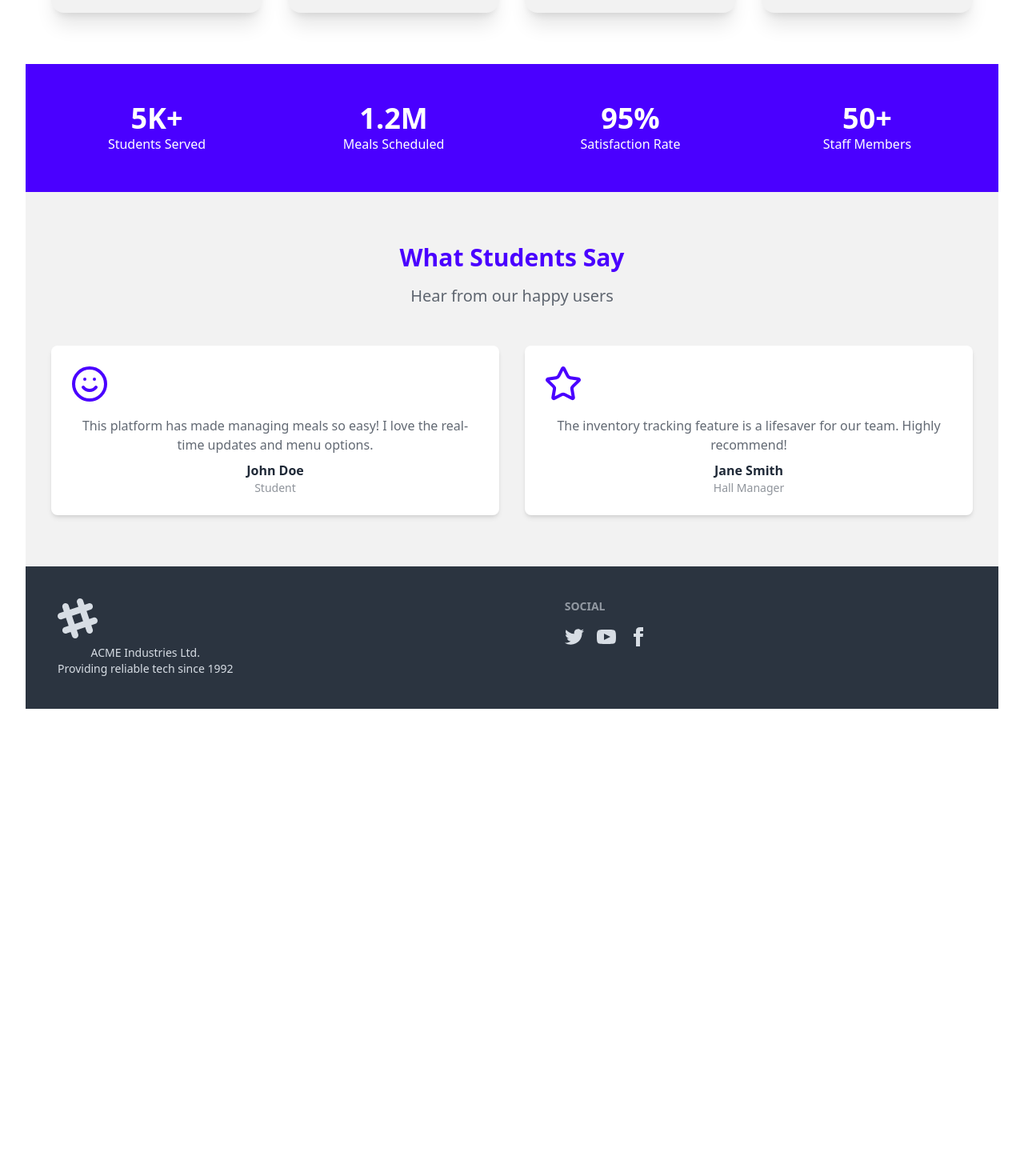
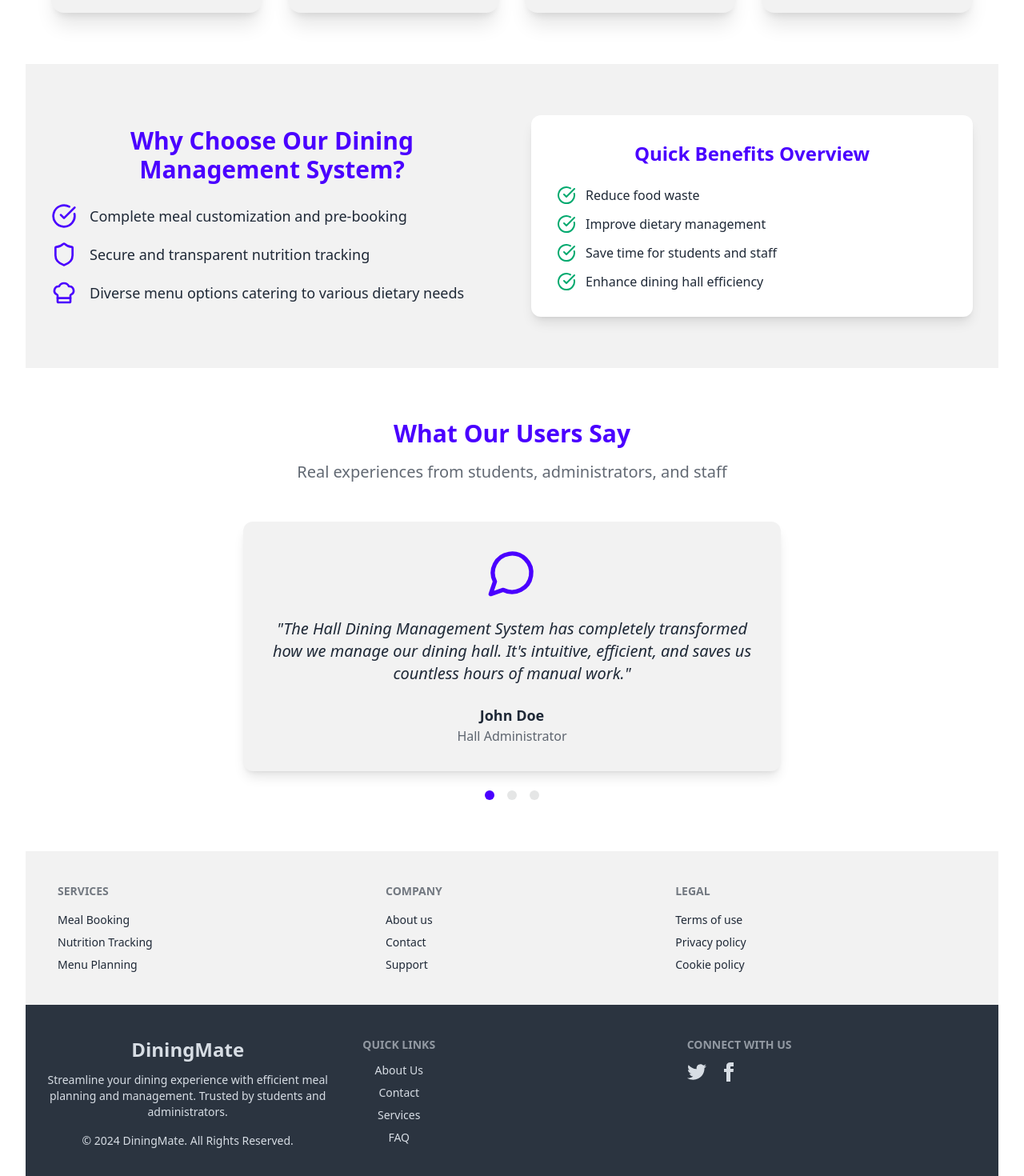
Before and after one commit to nafis200/hall-dining-management-system-fronted, a React (Vite) app: page / in a window 1280 px wide. Shown: the part 1280-2750 px from the top of the page at 80% size. Before the commit the page ends 2198 px from the top, so only its background shows below. Built offline with nearby package versions, Linux system fonts and the light colour scheme; no server answers.

Commit message:
footer added

```diff
--- a/src/Home/Home.jsx
+++ b/src/Home/Home.jsx
@@ -1,19 +1,40 @@
-import React from 'react';
-import { Clock, Users, Utensils, Calendar, Star, Smile } from 'lucide-react';
+import React, { useState } from 'react';
+import { Clock, Users, Utensils, Calendar, CheckCircle, Shield, ChefHat, MessageCircle } from 'lucide-react';
 
 const Home = () => {
+    const [activeTestimonial, setActiveTestimonial] = useState(0);
+
+    const testimonials = [
+        {
+            quote: "The Hall Dining Management System has completely transformed how we manage our dining hall. It's intuitive, efficient, and saves us countless hours of manual work.",
+            name: "John Doe",
+            role: "Hall Administrator"
+        },
+        {
+            quote: "As a student, I love being able to plan my meals in advance and track my nutrition. It's like having a personal nutritionist and meal planner!",
+            name: "Emily Smith",
+            role: "Student"
+        },
+        {
+            quote: "The real-time tracking and menu management features are game-changers. No more waiting in long lines or wondering what's for lunch.",
+            name: "Michael Brown",
+            role: "Dining Hall Staff"
+        }
+    ];
+
     return (
         <div className="min-h-screen bg-base-100 flex flex-col">
-            {/* Hero Section */}
-            <div className="hero min-h-[calc(100vh-4rem)] bg-[url('https://i.postimg.cc/HLpfYC5h/pexels-pixabay-262978.jpg')] bg-cover">
-                <div className="hero-overlay bg-opacity-50"></div>
-                <div className="hero-content text-center text-white">
+            {/* Hero Section with Background Image */}
+            <div className="hero min-h-[calc(100vh-4rem)] bg-[url('https://i.postimg.cc/HLpfYC5h/pexels-pixabay-262978.jpg')] bg-cover bg-center relative">
+                <div className="absolute inset-0 bg-black opacity-50"></div>
+                <div className="hero-content text-center relative z-10">
                     <div className="max-w-2xl">
-                        <h1 className="text-5xl font-bold mb-6 text-primary">
+                        <h1 className="text-5xl font-bold mb-6 text-white">
                             Streamline Your Dining Experience
                         </h1>
-                        <p className="text-xl mb-8">
-                            Effortlessly manage meals, track nutrition, and enjoy hassle-free dining in your hall with our comprehensive management system.
+                        <p className="text-xl mb-8 text-white">
+                            Effortlessly manage meals, track nutrition, and enjoy hassle-free dining
+                            in your hall with our comprehensive management system.
                         </p>
                         <div className="flex justify-center gap-4">
                             <button className="btn btn-primary">Get Started</button>
@@ -23,7 +44,7 @@ const Home = () => {
                 </div>
             </div>
 
-            {/* Features Section */}
+            {/* Key Features Section */}
             <div className="bg-base-100 py-16 px-4">
                 <div className="text-center mb-12">
                     <h2 className="text-3xl font-bold text-primary mb-4">
@@ -35,66 +56,107 @@ const Home = () => {
                 </div>
 
                 <div className="grid md:grid-cols-4 gap-8 max-w-6xl mx-auto">
-                    {/* Feature Cards */}
-                    <FeatureCard
-                        icon={<Utensils className="text-primary w-12 h-12 mb-4" />}
-                        title="Meal Planning"
-                        description="Customize and schedule your meals in advance"
-                    />
-                    <FeatureCard
-                        icon={<Clock className="text-primary w-12 h-12 mb-4" />}
-                        title="Real-time Tracking"
-                        description="Monitor your meal credits and consumption"
-                    />
-                    <FeatureCard
-                        icon={<Calendar className="text-primary w-12 h-12 mb-4" />}
-                        title="Menu Management"
-                        description="View daily and weekly meal menus"
-                    />
-                    <FeatureCard
-                        icon={<Users className="text-primary w-12 h-12 mb-4" />}
-                        title="User Management"
-                        description="Easy registration and profile management"
-                    />
+                    {[
+                        { icon: Utensils, title: "Meal Planning", description: "Customize and schedule your meals in advance" },
+                        { icon: Clock, title: "Real-time Tracking", description: "Monitor your meal credits and consumption" },
+                        { icon: Calendar, title: "Menu Management", description: "View daily and weekly meal menus" },
+                        { icon: Users, title: "User Management", description: "Easy registration and profile management" }
+                    ].map((feature, index) => (
+                        <div key={index} className="card bg-base-200 shadow-xl hover:scale-105 transition-transform">
+                            <div className="card-body items-center text-center">
+                                <feature.icon className="text-primary w-12 h-12 mb-4" />
+                                <h3 className="card-title">{feature.title}</h3>
+                                <p>{feature.description}</p>
+                            </div>
+                        </div>
+                    ))}
                 </div>
             </div>
 
-            {/* Statistics Section */}
-            <div className="bg-primary py-12 text-white">
-                <div className="max-w-6xl mx-auto grid md:grid-cols-4 text-center gap-8">
-                    <StatCard value="5K+" label="Students Served" />
-                    <StatCard value="1.2M" label="Meals Scheduled" />
-                    <StatCard value="95%" label="Satisfaction Rate" />
-                    <StatCard value="50+" label="Staff Members" />
+            {/* Additional Value Proposition Section */}
+            <div className="bg-base-200 py-16 px-4">
+                <div className="max-w-6xl mx-auto grid md:grid-cols-2 gap-12 items-center">
+                    <div>
+                        <h2 className="text-3xl font-bold text-primary mb-6">
+                            Why Choose Our Dining Management System?
+                        </h2>
+                        <div className="space-y-4">
+                            {[
+                                { icon: CheckCircle, text: "Complete meal customization and pre-booking" },
+                                { icon: Shield, text: "Secure and transparent nutrition tracking" },
+                                { icon: ChefHat, text: "Diverse menu options catering to various dietary needs" }
+                            ].map((item, index) => (
+                                <div key={index} className="flex items-center space-x-4">
+                                    <item.icon className="text-primary w-8 h-8" />
+                                    <p className="text-lg">{item.text}</p>
+                                </div>
+                            ))}
+                        </div>
+                    </div>
+                    <div className="bg-base-100 p-8 rounded-xl shadow-lg">
+                        <h3 className="text-2xl font-semibold mb-6 text-primary text-center">
+                            Quick Benefits Overview
+                        </h3>
+                        <ul className="space-y-3">
+                            <li className="flex items-center">
+                                <CheckCircle className="mr-3 text-success" />
+                                Reduce food waste
+                            </li>
+                            <li className="flex items-center">
+                                <CheckCircle className="mr-3 text-success" />
+                                Improve dietary management
+                            </li>
+                            <li className="flex items-center">
+                                <CheckCircle className="mr-3 text-success" />
+                                Save time for students and staff
+                            </li>
+                            <li className="flex items-center">
+                                <CheckCircle className="mr-3 text-success" />
+                                Enhance dining hall efficiency
+                            </li>
+                        </ul>
+                    </div>
                 </div>
             </div>
 
             {/* Testimonials Section */}
-            <div className="py-16 bg-base-200">
+            <div className="bg-base-100 py-16 px-4">
                 <div className="text-center mb-12">
-                    <h2 className="text-3xl font-bold text-primary mb-4">What Students Say</h2>
+                    <h2 className="text-3xl font-bold text-primary mb-4">
+                        What Our Users Say
+                    </h2>
                     <p className="text-xl text-base-content/70">
-                        Hear from our happy users
+                        Real experiences from students, administrators, and staff
                     </p>
                 </div>
-                <div className="grid md:grid-cols-2 gap-8 max-w-6xl mx-auto">
-                    <Testimonial
-                        icon={<Smile className="text-primary w-12 h-12" />}
-                        feedback="This platform has made managing meals so easy! I love the real-time updates and menu options."
-                        name="John Doe"
-                        role="Student"
-                    />
-                    <Testimonial
-                        icon={<Star className="text-primary w-12 h-12" />}
-                        feedback="The inventory tracking feature is a lifesaver for our team. Highly recommend!"
-                        name="Jane Smith"
-                        role="Hall Manager"
-                    />
+
+                <div className="max-w-2xl mx-auto text-center">
+                    <div className="bg-base-200 p-8 rounded-xl shadow-lg">
+                        <MessageCircle className="mx-auto text-primary w-16 h-16 mb-6" />
+                        <p className="text-xl mb-6 italic">"{testimonials[activeTestimonial].quote}"</p>
+                        <div>
+                            <p className="font-bold text-lg">{testimonials[activeTestimonial].name}</p>
+                            <p className="text-base-content/70">{testimonials[activeTestimonial].role}</p>
+                        </div>
+                    </div>
+                    <div className="flex justify-center mt-6 space-x-4">
+                        {testimonials.map((_, index) => (
+                            <button
+                                key={index}
+                                className={`w-3 h-3 rounded-full ${
+                                    index === activeTestimonial
+                                        ? 'bg-primary'
+                                        : 'bg-base-300'
+                                }`}
+                                onClick={() => setActiveTestimonial(index)}
+                            />
+                        ))}
+                    </div>
                 </div>
             </div>
 
             {/* Footer */}
-            {/* <footer className="footer p-10 bg-base-300 text-base-content">
+            <footer className="footer p-10 bg-base-200 text-base-content">
                 <div>
                     <span className="footer-title">Services</span>
                     <a className="link link-hover">Meal Booking</a>
@@ -113,38 +175,9 @@ const Home = () => {
                     <a className="link link-hover">Privacy policy</a>
                     <a className="link link-hover">Cookie policy</a>
                 </div>
-            </footer> */}
+            </footer>
         </div>
     );
 };
 
-// Feature Card Component
-const FeatureCard = ({ icon, title, description }) => (
-    <div className="card bg-base-200 shadow-xl">
-        <div className="card-body items-center text-center">
-            {icon}
-            <h3 className="card-title">{title}</h3>
-            <p>{description}</p>
-        </div>
-    </div>
-);
-
-// Statistic Card Component
-const StatCard = ({ value, label }) => (
-    <div>
-        <h3 className="text-4xl font-bold">{value}</h3>
-        <p>{label}</p>
-    </div>
-);
-
-// Testimonial Card Component
-const Testimonial = ({ icon, feedback, name, role }) => (
-    <div className="bg-white shadow-md p-6 rounded-lg text-center">
-        {icon}
-        <p className="mt-4 text-base-content/70">{feedback}</p>
-        <h4 className="mt-2 font-bold">{name}</h4>
-        <p className="text-sm text-base-content/50">{role}</p>
-    </div>
-);
-
 export default Home;
--- a/src/Pages/Shared/Footer/Footer.jsx
+++ b/src/Pages/Shared/Footer/Footer.jsx
@@ -1,68 +1,65 @@
-
 import React from 'react';
 
 const Footer = () => {
     return (
+        <footer className="footer bg-neutral text-neutral-content py-10 px-4">
+            <div className="container mx-auto grid grid-cols-1 md:grid-cols-3 gap-8">
+                {/* Company Info */}
                 <div>
-            <footer className="footer bg-neutral text-neutral-content p-10">
-            <aside>
-                <svg
-                    width="50"
-                    height="50"
-                    viewBox="0 0 24 24"
-                    xmlns="http://www.w3.org/2000/svg"
-                    fillRule="evenodd"
-                    clipRule="evenodd"
-                    className="fill-current">
-                    <path
-                        d="M22.672 15.226l-2.432.811.841 2.515c.33 1.019-.209 2.127-1.23 2.456-1.15.325-2.148-.321-2.463-1.226l-.84-2.518-5.013 1.677.84 2.517c.391 1.203-.434 2.542-1.831 2.542-.88 0-1.601-.564-1.86-1.314l-.842-2.516-2.431.809c-1.135.328-2.145-.317-2.463-1.229-.329-1.018.211-2.127 1.231-2.456l2.432-.809-1.621-4.823-2.432.808c-1.355.384-2.558-.59-2.558-1.839 0-.817.509-1.582 1.327-1.846l2.433-.809-.842-2.515c-.33-1.02.211-2.129 1.232-2.458 1.02-.329 2.13.209 2.461 1.229l.842 2.515 5.011-1.677-.839-2.517c-.403-1.238.484-2.553 1.843-2.553.819 0 1.585.509 1.85 1.326l.841 2.517 2.431-.81c1.02-.33 2.131.211 2.461 1.229.332 1.018-.21 2.126-1.23 2.456l-2.433.809 1.622 4.823 2.433-.809c1.242-.401 2.557.484 2.557 1.838 0 .819-.51 1.583-1.328 1.847m-8.992-6.428l-5.01 1.675 1.619 4.828 5.011-1.674-1.62-4.829z"></path>
-                </svg>
+                    <h2 className="text-2xl font-bold mb-3">DiningMate</h2>
                     <p>
-                    ACME Industries Ltd.
-                    <br />
-                    Providing reliable tech since 1992
+                        Streamline your dining experience with efficient meal planning and management.
+                        Trusted by students and administrators.
                     </p>
-            </aside>
+                    <p className="mt-4">
+                        © 2024 DiningMate. All Rights Reserved.
+                    </p>
+                </div>
+
+                {/* Quick Links */}
+                <div>
+                    <h3 className="footer-title mb-3">Quick Links</h3>
                     <nav>
-                <h6 className="footer-title">Social</h6>
-                <div className="grid grid-flow-col gap-4">
-                    <a>
-                        <svg
-                            xmlns="http://www.w3.org/2000/svg"
-                            width="24"
-                            height="24"
-                            viewBox="0 0 24 24"
-                            className="fill-current">
-                            <path
-                                d="M24 4.557c-.883.392-1.832.656-2.828.775 1.017-.609 1.798-1.574 2.165-2.724-.951.564-2.005.974-3.127 1.195-.897-.957-2.178-1.555-3.594-1.555-3.179 0-5.515 2.966-4.797 6.045-4.091-.205-7.719-2.165-10.148-5.144-1.29 2.213-.669 5.108 1.523 6.574-.806-.026-1.566-.247-2.229-.616-.054 2.281 1.581 4.415 3.949 4.89-.693.188-1.452.232-2.224.084.626 1.956 2.444 3.379 4.6 3.419-2.07 1.623-4.678 2.348-7.29 2.04 2.179 1.397 4.768 2.212 7.548 2.212 9.142 0 14.307-7.721 13.995-14.646.962-.695 1.797-1.562 2.457-2.549z"></path>
+                        <ul>
+                            <li className="mb-2">
+                                <a href="/about" className="link link-hover">About Us</a>
+                            </li>
+                            <li className="mb-2">
+                                <a href="/contact" className="link link-hover">Contact</a>
+                            </li>
+                            <li className="mb-2">
+                                <a href="/services" className="link link-hover">Services</a>
+                            </li>
+                            <li className="mb-2">
+                                <a href="/faq" className="link link-hover">FAQ</a>
+                            </li>
+                        </ul>
+                    </nav>
+                </div>
+
+                {/* Social Media */}
+                <div>
+                    <h3 className="footer-title mb-3">Connect With Us</h3>
+                    <div className="flex gap-4">
+                        <a href="https://twitter.com" target="_blank" rel="noopener noreferrer" aria-label="Twitter">
+                            <svg xmlns="http://www.w3.org/2000/svg" width="24" height="24" fill="currentColor" viewBox="0 0 24 24" className="fill-current">
+                                <path d="M24 4.557c-.883.392-1.832.656-2.828.775 1.017-.609 1.798-1.574 2.165-2.724-.951.564-2.005.974-3.127 1.195-.897-.957-2.178-1.555-3.594-1.555-3.179 0-5.515 2.966-4.797 6.045-4.091-.205-7.719-2.165-10.148-5.144-1.29 2.213-.669 5.108 1.523 6.574-.806-.026-1.566-.247-2.229-.616-.054 2.281 1.581 4.415 3.949 4.89-.693.188-1.452.232-2.224.084.626 1.956 2.444 3.379 4.6 3.419-2.07 1.623-4.678 2.348-7.29 2.04 2.179 1.397 4.768 2.212 7.548 2.212 9.142 0 14.307-7.721 13.995-14.646.962-.695 1.797-1.562 2.457-2.549z" />
                             </svg>
                         </a>
-                    <a>
-                        <svg
-                            xmlns="http://www.w3.org/2000/svg"
-                            width="24"
-                            height="24"
-                            viewBox="0 0 24 24"
-                            className="fill-current">
-                            <path
-                                d="M19.615 3.184c-3.604-.246-11.631-.245-15.23 0-3.897.266-4.356 2.62-4.385 8.816.029 6.185.484 8.549 4.385 8.816 3.6.245 11.626.246 15.23 0 3.897-.266 4.356-2.62 4.385-8.816-.029-6.185-.484-8.549-4.385-8.816zm-10.615 12.816v-8l8 3.993-8 4.007z"></path>
+                        <a href="https://facebook.com" target="_blank" rel="noopener noreferrer" aria-label="Facebook">
+                            <svg xmlns="http://www.w3.org/2000/svg" width="24" height="24" fill="currentColor" viewBox="0 0 24 24" className="fill-current">
+                                <path d="M9 8h-3v4h3v12h5v-12h3.642l.358-4h-4v-1.667c0-.955.192-1.333 1.115-1.333h2.885v-5h-3.808c-3.596 0-5.192 1.583-5.192 4.615v3.385z" />
                             </svg>
                         </a>
-                    <a>
-                        <svg
-                            xmlns="http://www.w3.org/2000/svg"
-                            width="24"
-                            height="24"
-                            viewBox="0 0 24 24"
-                            className="fill-current">
-                            <path
-                                d="M9 8h-3v4h3v12h5v-12h3.642l.358-4h-4v-1.667c0-.955.192-1.333 1.115-1.333h2.885v-5h-3.808c-3.596 0-5.192 1.583-5.192 4.615v3.385z"></path>
-                        </svg>
+                        <a href="https://instagram.com" target="_blank" rel="noopener noreferrer" aria-label="Instagram">
+                            {/* <svg xmlns="http://www.w3.org/2000/svg" width="24" height="24" fill="currentColor" viewBox="0 0 24 24" className="fill-current">
+                                <path d="M12 2.163c3.204 0 3.584.012 4.85.07 1.366.062 2.633.336 3.608 1.31.975.975 1.248 2.243 1.31 3.608.058 1.267.07 1.647.07 4.85s-.012 3.584-.07 4.85c-.062 1.366-.336 2.633-1.31 3.608-.975.975-2.243 1.248-3.608 1.31-1.267.058-1.647.07-4.85.07s-3.584-.012-4.85-.07c-1.366-.062-2.633-.336-3.608-1.31-.975-.975-1.248-2.243-1.31-3.608-.058-1.267-.07-1.647-.07-4.85s.012-3.584.07-4.85c.062-1.366.336-2.633 1.31-3.608.975-.975 2.243-1.248 3.608-1.31 1.267-.058 1.647-.07 4.85-.07zm0-2.163c-3.259 0-3.667.013-4.947.072-1.305.061-2.377.336-3.258 1.217-.881.881-1.156 1.953-1.217 3.258-.059 1.28-.072 1.688-.072 4.947s.013 3.667.072 4.947c.061 1.305.336 2.377 1.217 3.258.881.881 1.953 1.156 3.258 1.217 1.28.059 1.688.072 4.947.072s3.667-.013 4.947-.072c1.305-.061 2.377-.336 3.258-1.217.881-.881 1.156-1.953 1.217-3.258.059-1.28.072-1.688.072-4.947s-.013-3.667-.072-4.947c-.061-1.305-.336-2.377-1.217-3.258-.881-.881-1.953-1.156-3.258-1.217-1.28-.059-1.688-.072-4.947-.072z" />
+                            </svg> */}
                         </a>
                     </div>
-            </nav>
+                </div>
+            </div>
         </footer>
-        </div>
     );
 };
 
--- a/src/Pages/Shared/Navbar/Navbar.jsx
+++ b/src/Pages/Shared/Navbar/Navbar.jsx
@@ -33,7 +33,7 @@ const NavBar = () => {
                     </div>
                     <a className="text-xl flex gap-1">
                         {/* <img src={dropletLogo} className='w-2 md:w-6' alt="dropletlogo" /> */}
-                        <span className='text-sm md:text-xl'>Hall dining Management</span>
+                        <span className='text-sm md:text-xl text-primary'>Hall dining Management</span>
                     </a>
                 </div>
                 <div className="navbar-center hidden lg:flex">
```
Lines whose indentation alone changed are shown as unchanged.
